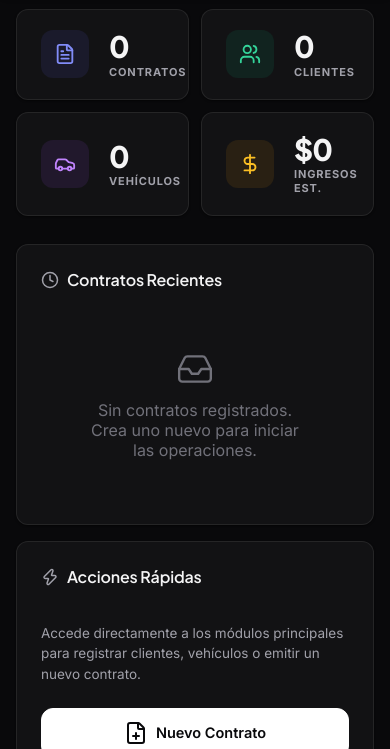
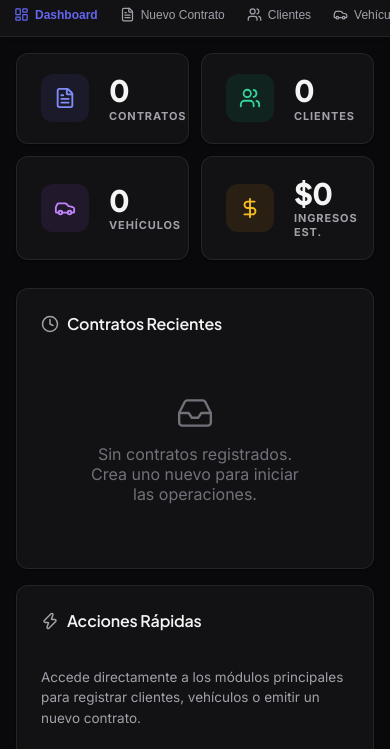
Before and after one commit to JereGuale/RentCarSistema, a website: page public/index.html in a window 390 px wide. Shown: the part 63-812 px from the top of the page. Drawn offline with nearby package versions, Linux system fonts and the light colour scheme; no server answers.

Commit message:
style: switch mobile navigation to top horizontal tabs

```diff
--- a/public/style.css
+++ b/public/style.css
@@ -1131,24 +1131,27 @@ body.light-mode .ck-row {
     min-height: 100vh;
   }
 
-  /* Sidebar as Bottom Tab Bar */
+  /* Sidebar as Top Sticky Horizontal Navbar */
   .sidebar {
-    position: fixed;
-    bottom: 0;
-    left: 0;
-    right: 0;
-    height: 62px;
     width: 100% !important;
+    height: auto !important;
     border-right: none;
-    border-top: 1px solid var(--border);
+    border-bottom: 1px solid var(--border);
     background-color: var(--bg-card);
-    padding: 0 10px;
+    padding: 0 4px;
     z-index: 1000;
     display: flex;
     flex-direction: row !important;
     align-items: center;
-    justify-content: space-around;
-    box-shadow: 0 -4px 12px rgba(0, 0, 0, 0.05);
+    position: sticky;
+    top: 56px;
+    overflow-x: auto;
+    scrollbar-width: none;
+    box-shadow: 0 2px 8px rgba(0, 0, 0, 0.02);
+  }
+
+  .sidebar::-webkit-scrollbar {
+    display: none;
   }
 
   .sidebar-logo, .nav-section, .theme-switch-container, .sidebar-footer {
@@ -1160,8 +1163,8 @@ body.light-mode .ck-row {
     margin: 0;
     display: flex !important;
     flex-direction: row !important;
-    justify-content: space-around;
     align-items: center;
+    gap: 2px;
   }
 
   .sidebar-nav-group {
@@ -1169,18 +1172,17 @@ body.light-mode .ck-row {
   }
 
   .nav-btn {
-    flex: 1;
-    width: auto;
-    padding: 6px 0;
-    flex-direction: column !important;
-    gap: 4px;
-    font-size: 9.5px !important;
+    padding: 14px 10px;
+    flex-direction: row !important;
+    gap: 6px;
+    font-size: 12px !important;
     text-align: center;
-    border-radius: var(--radius-md);
+    border-radius: 0;
     background: none !important;
     border: none !important;
     box-shadow: none !important;
     color: var(--text-muted);
+    white-space: nowrap;
   }
 
   .nav-btn span {
@@ -1188,21 +1190,20 @@ body.light-mode .ck-row {
   }
 
   .nav-btn i, .nav-btn svg {
-    width: 18px !important;
-    height: 18px !important;
+    width: 15px !important;
+    height: 15px !important;
   }
 
   .nav-btn.active {
     border-left: none;
     border-bottom: 2.5px solid var(--accent);
-    border-radius: 0;
-    color: var(--text-main);
+    color: var(--accent);
     font-weight: 700;
   }
 
   .main {
     padding: 16px;
-    padding-bottom: 80px; /* leaves space for bottom tab bar */
+    padding-bottom: 40px;
   }
 
   .stats {
```
